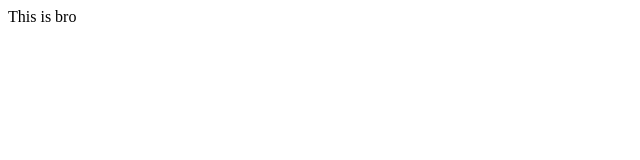
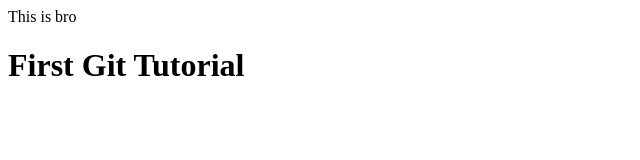
Before and after one commit to basitkarim-puc/apnacollege-demo, a plain HTML site: page index.html in a window 1280 px wide. Shown: the whole page, without its empty margins (0-640 px from the left). Drawn offline with Linux system fonts and the light colour scheme.

Commit message:
A head tag added

```diff
--- a/index.html
+++ b/index.html
@@ -1 +1,2 @@
 <p>This is bro</p>
+<h1>First Git Tutorial</h1>
```
